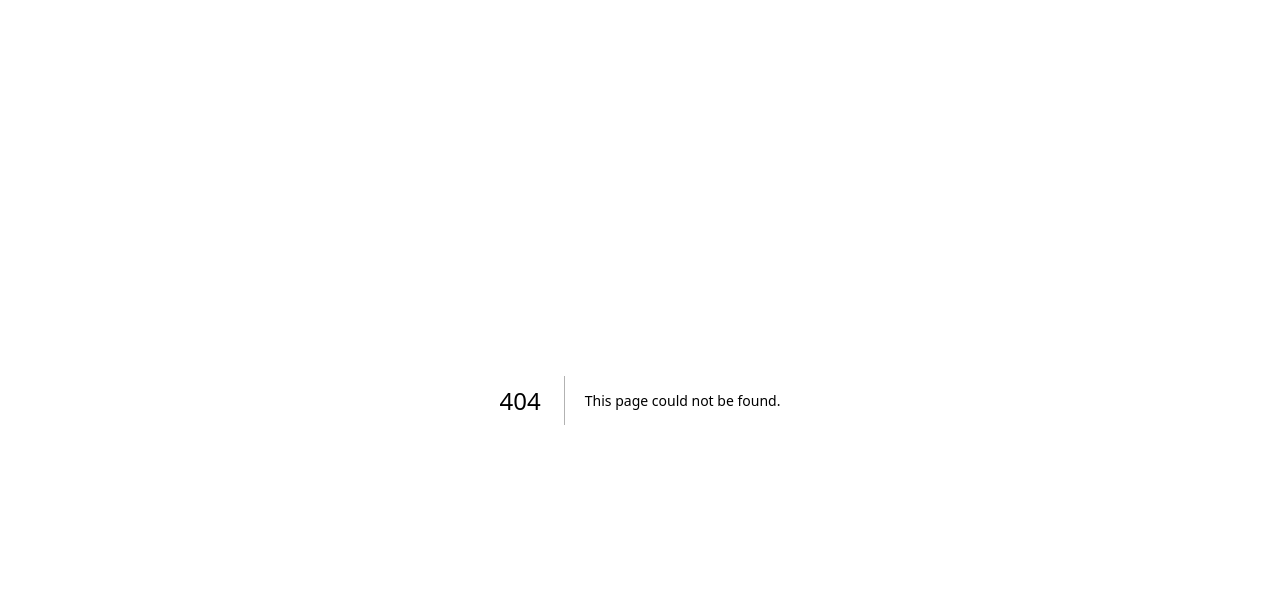
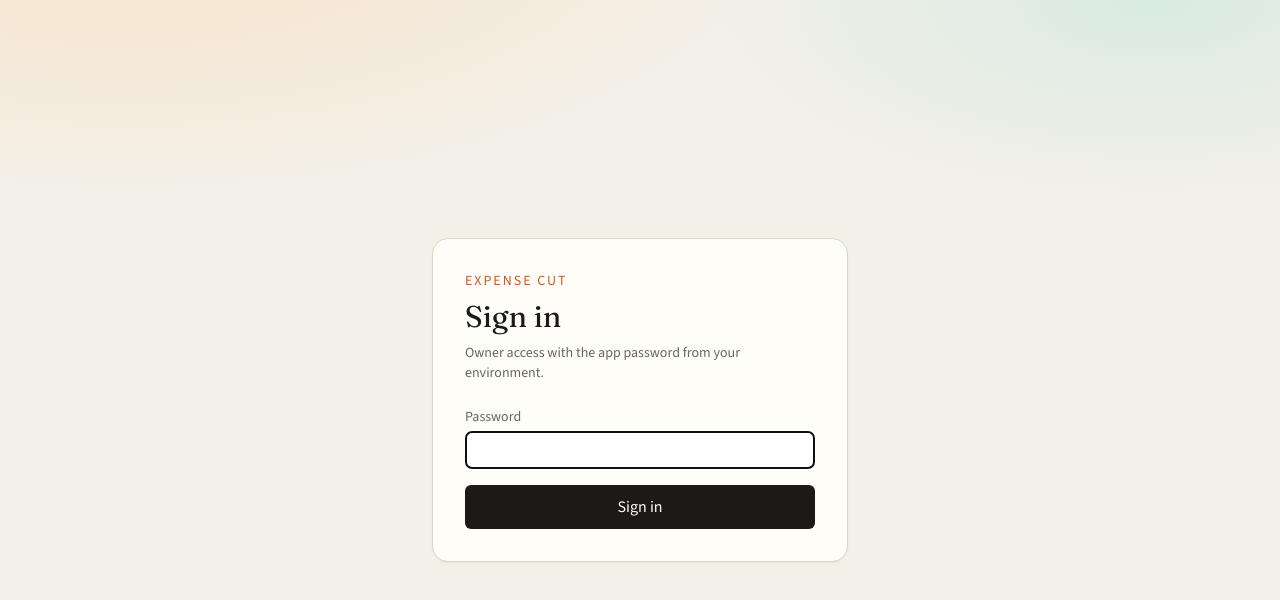
Before and after one commit to Name-Unknown375/expense-cut-dashboard, a Next.js app: page /login in a window 1280 px wide. Before the commit this address had no page. Shown: the top 600 px of the page. Built offline with nearby package versions, Linux system fonts and the light colour scheme.

Commit message:
Add login page, Nav, auth helper

```diff
--- /dev/null
+++ b/src/app/login/page.tsx
@@ -0,0 +1,62 @@
+"use client";
+
+import { useState } from "react";
+import { useRouter } from "next/navigation";
+
+export default function LoginPage() {
+  const router = useRouter();
+  const [password, setPassword] = useState("");
+  const [error, setError] = useState("");
+  const [loading, setLoading] = useState(false);
+
+  async function onSubmit(e: React.FormEvent) {
+    e.preventDefault();
+    setLoading(true);
+    setError("");
+    const res = await fetch("/api/auth/login", {
+      method: "POST",
+      headers: { "Content-Type": "application/json" },
+      body: JSON.stringify({ password }),
+    });
+    setLoading(false);
+    if (!res.ok) {
+      setError("Wrong password");
+      return;
+    }
+    router.push("/");
+    router.refresh();
+  }
+
+  return (
+    <main className="mx-auto flex min-h-screen max-w-md flex-col justify-center px-4">
+      <div className="rounded-2xl border border-[var(--line)] bg-[var(--surface)] p-8 shadow-sm">
+        <p className="text-sm uppercase tracking-[0.14em] text-[var(--accent)]">Expense Cut</p>
+        <h1 className="font-display mt-2 text-3xl text-[var(--ink)]">Sign in</h1>
+        <p className="mt-2 text-sm text-[var(--muted)]">
+          Owner access with the app password from your environment.
+        </p>
+        <form onSubmit={onSubmit} className="mt-6 space-y-4">
+          <label className="block text-sm">
+            <span className="text-[var(--muted)]">Password</span>
+            <input
+              type="password"
+              value={password}
+              onChange={(e) => setPassword(e.target.value)}
+              className="mt-1 w-full rounded-md border border-[var(--line)] bg-white px-3 py-2"
+              autoFocus
+              required
+            />
+          </label>
+          {error && <p className="text-sm text-rose-600">{error}</p>}
+          <button
+            type="submit"
+            disabled={loading}
+            className="w-full rounded-md bg-[var(--ink)] px-4 py-2.5 text-white hover:bg-black disabled:opacity-60"
+          >
+            {loading ? "Signing in…" : "Sign in"}
+          </button>
+        </form>
+      </div>
+    </main>
+  );
+}
--- /dev/null
+++ b/src/components/Nav.tsx
@@ -0,0 +1,63 @@
+"use client";
+
+import Link from "next/link";
+import { usePathname, useRouter } from "next/navigation";
+
+const links = [
+  { href: "/", label: "Dashboard" },
+  { href: "/transactions", label: "Transactions" },
+  { href: "/import", label: "Import" },
+  { href: "/settings", label: "Settings" },
+];
+
+export function Nav({ readOnly = false }: { readOnly?: boolean }) {
+  const pathname = usePathname();
+  const router = useRouter();
+
+  async function logout() {
+    await fetch("/api/auth/logout", { method: "POST" });
+    router.push("/login");
+    router.refresh();
+  }
+
+  return (
+    <header className="border-b border-[var(--line)] bg-[var(--surface)]/90 backdrop-blur sticky top-0 z-20">
+      <div className="mx-auto flex max-w-6xl items-center justify-between gap-4 px-4 py-3">
+        <Link href={readOnly ? "#" : "/"} className="font-display text-lg tracking-tight text-[var(--ink)]">
+          Expense Cut
+        </Link>
+        {!readOnly && (
+          <nav className="flex flex-wrap items-center gap-1 text-sm">
+            {links.map((l) => {
+              const active = pathname === l.href;
+              return (
+                <Link
+                  key={l.href}
+                  href={l.href}
+                  className={`rounded-md px-3 py-1.5 transition ${
+                    active
+                      ? "bg-[var(--ink)] text-white"
+                      : "text-[var(--muted)] hover:bg-[var(--wash)] hover:text-[var(--ink)]"
+                  }`}
+                >
+                  {l.label}
+                </Link>
+              );
+            })}
+            <button
+              onClick={logout}
+              className="ml-1 rounded-md px-3 py-1.5 text-[var(--muted)] hover:bg-[var(--wash)]"
+            >
+              Sign out
+            </button>
+          </nav>
+        )}
+        {readOnly && (
+          <span className="rounded-md bg-[var(--wash)] px-3 py-1 text-xs text-[var(--muted)]">
+            Read-only share
+          </span>
+        )}
+      </div>
+    </header>
+  );
+}
```
Also changed, not shown: src/lib/auth.ts (added, +52 -0 lines).
